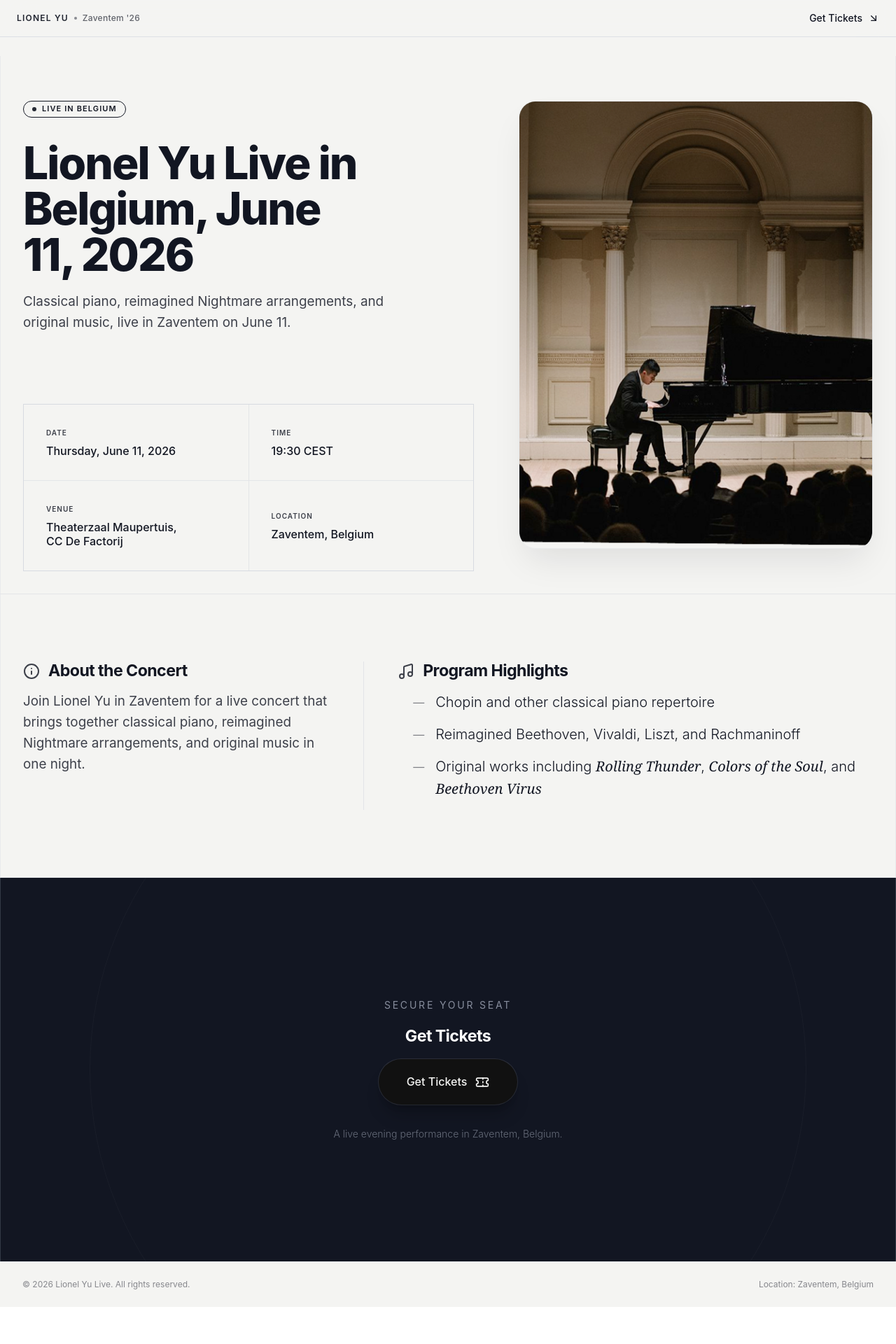
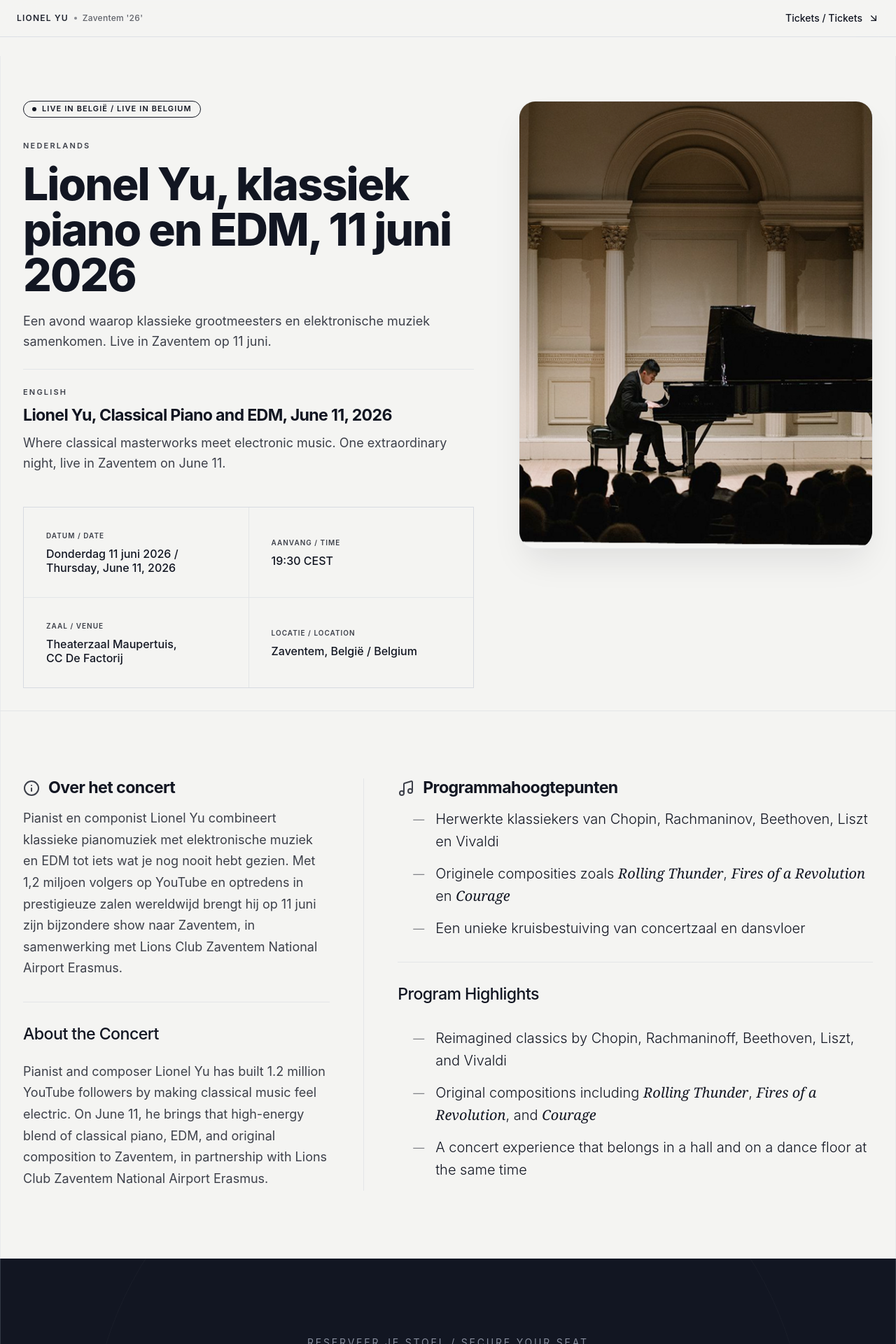
Before and after one commit to musical-basics/belgium-concert-landing-page, a Next.js app: page / in a window 1280 px wide. Shown: the top 1920 px of the page at 70% size. Before the commit the page ends 1867 px from the top, so only its background shows below. Built offline with nearby package versions, Linux system fonts and the light colour scheme.

Commit message:
Apply bilingual hybrid homepage copy

```diff
--- a/src/app/page.tsx
+++ b/src/app/page.tsx
@@ -8,10 +8,10 @@ export default function Home() {
         <div className="flex items-center gap-2">
           <span className="text-xs font-semibold tracking-widest uppercase text-[#20242F]">Lionel Yu</span>
           <span className="w-1 h-1 rounded-full bg-[#20242F]/50"></span>
-          <span className="text-xs font-medium tracking-wide text-[#20242F]/70">Zaventem '26</span>
+          <span className="text-xs font-medium tracking-wide text-[#20242F]/70">Zaventem '26'</span>
         </div>
         <a href="#tickets" className="group flex items-center gap-2 text-sm font-medium hover:text-[#20242F] transition-colors">
-          Get Tickets
+          Tickets / Tickets
           <ArrowDownRight className="w-4 h-4 transition-transform group-hover:translate-y-[2px] group-hover:translate-x-[2px]" />
         </a>
       </nav>
@@ -23,35 +23,48 @@ export default function Home() {
               <div className="inline-flex items-center gap-3 mb-8">
                 <div className="flex h-6 items-center rounded-full border border-[#121622] px-3 text-[11px] font-semibold uppercase tracking-widest text-[#121622]">
                   <span className="w-1.5 h-1.5 rounded-full bg-[#121622] mr-2 animate-pulse"></span>
-                  Live in Belgium
+                  Live in België / Live in Belgium
                 </div>
               </div>
 
-              <div className="mb-12">
-                <h1 className="text-[48px] md:text-[72px] font-medium leading-[0.95] tracking-[-0.03em] text-[#121622] mb-6">
-                  Lionel Yu Live in<br className="hidden md:block" />Belgium, June<br className="hidden md:block" />11, 2026
+              <div className="mb-12 space-y-6">
+                <div>
+                  <p className="text-[11px] font-semibold uppercase tracking-[0.2em] text-[#3D404A] mb-3">Nederlands</p>
+                  <h1 className="text-[40px] md:text-[64px] font-medium leading-[0.95] tracking-[-0.03em] text-[#121622] mb-4">
+                    Lionel Yu, klassiek piano en EDM, 11 juni 2026
                   </h1>
-                <p className="text-[18.88px] leading-[1.6] text-[#3D404A] max-w-xl pr-4">
-                  Classical piano, reimagined Nightmare arrangements, and original music, live in Zaventem on June 11.
+                  <p className="text-[18px] leading-[1.6] text-[#3D404A] max-w-2xl">
+                    Een avond waarop klassieke grootmeesters en elektronische muziek samenkomen. Live in Zaventem op 11 juni.
                   </p>
+                </div>
+
+                <div className="border-t border-[#B9C1D1]/30 pt-6">
+                  <p className="text-[11px] font-semibold uppercase tracking-[0.2em] text-[#3D404A] mb-3">English</p>
+                  <h2 className="text-[34px] md:text-[52px] font-medium leading-[1] tracking-[-0.03em] text-[#121622] mb-4">
+                    Lionel Yu, Classical Piano and EDM, June 11, 2026
+                  </h2>
+                  <p className="text-[18px] leading-[1.6] text-[#3D404A] max-w-2xl">
+                    Where classical masterworks meet electronic music. One extraordinary night, live in Zaventem on June 11.
+                  </p>
+                </div>
               </div>
 
               <div className="grid grid-cols-2 gap-px bg-[#B9C1D1]/30 border border-[#B9C1D1]/30 mt-auto">
                 <div className="bg-[#F4F4F2] p-6 sm:p-8 flex flex-col justify-center">
-                  <span className="text-[10px] font-semibold uppercase tracking-widest text-[#3D404A] mb-2">Date</span>
-                  <span className="text-[16px] font-medium text-[#121622] leading-tight">Thursday, June 11, 2026</span>
+                  <span className="text-[10px] font-semibold uppercase tracking-widest text-[#3D404A] mb-2">Datum / Date</span>
+                  <span className="text-[16px] font-medium text-[#121622] leading-tight">Donderdag 11 juni 2026 / Thursday, June 11, 2026</span>
                 </div>
                 <div className="bg-[#F4F4F2] p-6 sm:p-8 flex flex-col justify-center">
-                  <span className="text-[10px] font-semibold uppercase tracking-widest text-[#3D404A] mb-2">Time</span>
+                  <span className="text-[10px] font-semibold uppercase tracking-widest text-[#3D404A] mb-2">Aanvang / Time</span>
                   <span className="text-[16px] font-medium text-[#121622] leading-tight">19:30 CEST</span>
                 </div>
                 <div className="bg-[#F4F4F2] p-6 sm:p-8 flex flex-col justify-center">
-                  <span className="text-[10px] font-semibold uppercase tracking-widest text-[#3D404A] mb-2">Venue</span>
+                  <span className="text-[10px] font-semibold uppercase tracking-widest text-[#3D404A] mb-2">Zaal / Venue</span>
                   <span className="text-[16px] font-medium text-[#121622] leading-tight">Theaterzaal Maupertuis,<br />CC De Factorij</span>
                 </div>
                 <div className="bg-[#F4F4F2] p-6 sm:p-8 flex flex-col justify-center">
-                  <span className="text-[10px] font-semibold uppercase tracking-widest text-[#3D404A] mb-2">Location</span>
-                  <span className="text-[16px] font-medium text-[#121622] leading-tight">Zaventem, Belgium</span>
+                  <span className="text-[10px] font-semibold uppercase tracking-widest text-[#3D404A] mb-2">Locatie / Location</span>
+                  <span className="text-[16px] font-medium text-[#121622] leading-tight">Zaventem, België / Belgium</span>
                 </div>
               </div>
             </div>
@@ -73,35 +86,64 @@ export default function Home() {
 
         <section className="max-w-[1800px] mx-auto px-4 sm:px-8 border-x border-[#B9C1D1]/20 py-24">
           <div className="grid grid-cols-1 lg:grid-cols-12 gap-12 lg:gap-8">
-            <div className="lg:col-span-5 lg:pr-12 lg:border-r lg:border-[#B9C1D1]/30">
+            <div className="lg:col-span-5 lg:pr-12 lg:border-r lg:border-[#B9C1D1]/30 space-y-8">
+              <div>
                 <h2 className="text-[23.2px] leading-[1.2] font-medium tracking-tight text-[#121622] mb-6 flex items-center gap-3">
                   <Info className="w-6 h-6 text-[#3D404A]" />
-                About the Concert
+                  Over het concert
                 </h2>
-              <p className="text-[18.88px] leading-[1.6] text-[#3D404A]">
-                Join Lionel Yu in Zaventem for a live concert that brings together classical piano, reimagined Nightmare arrangements, and original music in one night.
+                <p className="text-[18px] leading-[1.7] text-[#3D404A]">
+                  Pianist en componist Lionel Yu combineert klassieke pianomuziek met elektronische muziek en EDM tot iets wat je nog nooit hebt gezien. Met 1,2 miljoen volgers op YouTube en optredens in prestigieuze zalen wereldwijd brengt hij op 11 juni zijn bijzondere show naar Zaventem, in samenwerking met Lions Club Zaventem National Airport Erasmus.
                 </p>
               </div>
 
-            <div className="lg:col-span-7 lg:pl-4">
+              <div className="border-t border-[#B9C1D1]/30 pt-8">
+                <h3 className="text-[23.2px] leading-[1.2] font-medium tracking-tight text-[#121622] mb-6">About the Concert</h3>
+                <p className="text-[18px] leading-[1.7] text-[#3D404A]">
+                  Pianist and composer Lionel Yu has built 1.2 million YouTube followers by making classical music feel electric. On June 11, he brings that high-energy blend of classical piano, EDM, and original composition to Zaventem, in partnership with Lions Club Zaventem National Airport Erasmus.
+                </p>
+              </div>
+            </div>
+
+            <div className="lg:col-span-7 lg:pl-4 space-y-8">
+              <div>
                 <h2 className="text-[23.2px] leading-[1.2] font-medium tracking-tight text-[#121622] mb-8 flex items-center gap-3">
                   <Music className="w-6 h-6 text-[#3D404A]" />
-                Program Highlights
+                  Programmahoogtepunten
                 </h2>
                 <ul className="space-y-6">
                   <li className="flex items-start group">
                     <span className="text-[#121622] mr-4 mt-1 opacity-50 group-hover:opacity-100 transition-opacity">—</span>
-                  <span className="text-[20px] text-[#121622] font-light">Chopin and other classical piano repertoire</span>
+                    <span className="text-[20px] text-[#121622] font-light">Herwerkte klassiekers van Chopin, Rachmaninov, Beethoven, Liszt en Vivaldi</span>
                   </li>
                   <li className="flex items-start group">
                     <span className="text-[#121622] mr-4 mt-1 opacity-50 group-hover:opacity-100 transition-opacity">—</span>
-                  <span className="text-[20px] text-[#121622] font-light">Reimagined Beethoven, Vivaldi, Liszt, and Rachmaninoff</span>
+                    <span className="text-[20px] text-[#121622] font-light">Originele composities zoals <em className="font-serif italic font-medium">Rolling Thunder</em>, <em className="font-serif italic font-medium">Fires of a Revolution</em> en <em className="font-serif italic font-medium">Courage</em></span>
                   </li>
                   <li className="flex items-start group">
                     <span className="text-[#121622] mr-4 mt-1 opacity-50 group-hover:opacity-100 transition-opacity">—</span>
-                  <span className="text-[20px] text-[#121622] font-light">Original works including <em className="font-serif italic font-medium">Rolling Thunder</em>, <em className="font-serif italic font-medium">Colors of the Soul</em>, and <em className="font-serif italic font-medium">Beethoven Virus</em></span>
+                    <span className="text-[20px] text-[#121622] font-light">Een unieke kruisbestuiving van concertzaal en dansvloer</span>
                   </li>
                 </ul>
+              </div>
+
+              <div className="border-t border-[#B9C1D1]/30 pt-8">
+                <h3 className="text-[23.2px] leading-[1.2] font-medium tracking-tight text-[#121622] mb-8">Program Highlights</h3>
+                <ul className="space-y-6">
+                  <li className="flex items-start group">
+                    <span className="text-[#121622] mr-4 mt-1 opacity-50 group-hover:opacity-100 transition-opacity">—</span>
+                    <span className="text-[20px] text-[#121622] font-light">Reimagined classics by Chopin, Rachmaninoff, Beethoven, Liszt, and Vivaldi</span>
+                  </li>
+                  <li className="flex items-start group">
+                    <span className="text-[#121622] mr-4 mt-1 opacity-50 group-hover:opacity-100 transition-opacity">—</span>
+                    <span className="text-[20px] text-[#121622] font-light">Original compositions including <em className="font-serif italic font-medium">Rolling Thunder</em>, <em className="font-serif italic font-medium">Fires of a Revolution</em>, and <em className="font-serif italic font-medium">Courage</em></span>
+                  </li>
+                  <li className="flex items-start group">
+                    <span className="text-[#121622] mr-4 mt-1 opacity-50 group-hover:opacity-100 transition-opacity">—</span>
+                    <span className="text-[20px] text-[#121622] font-light">A concert experience that belongs in a hall and on a dance floor at the same time</span>
+                  </li>
+                </ul>
+              </div>
             </div>
           </div>
         </section>
@@ -113,28 +155,31 @@ export default function Home() {
             <div className="w-[80vw] h-[80vw] border-[1px] border-white rounded-full group-hover:scale-110 transition-transform duration-1000 ease-in-out"></div>
           </div>
 
-          <div className="relative z-10 text-center flex flex-col items-center">
-            <span className="text-[#B9C1D1]/70 uppercase tracking-[0.2em] text-sm mb-4 block">Secure your seat</span>
-            <h2 className="text-[48px] sm:text-[64px] font-medium tracking-tight text-white mb-8">
-              Get Tickets
+          <div className="relative z-10 text-center flex flex-col items-center max-w-3xl px-4">
+            <span className="text-[#B9C1D1]/70 uppercase tracking-[0.2em] text-sm mb-4 block">Reserveer je stoel / Secure your seat</span>
+            <h2 className="text-[42px] sm:text-[58px] font-medium tracking-tight text-white mb-6">
+              Tickets kopen / Get Tickets
             </h2>
+            <p className="text-[#B9C1D1] text-base sm:text-lg leading-[1.7] mb-8">
+              Vanaf €15. Standaardtickets €29. VIP-tickets €59 met drankje na afloop en ontmoeting met de artiest. From €15. Standard tickets €29. VIP tickets €59 include post-concert refreshments and an artist meet-and-greet.
+            </p>
             <div className="flex flex-col items-center gap-4">
               <a
                 href="https://musicalbasics.com/cart/43946996957227:1"
                 className="bg-[#111111] text-[#F4F4F2] font-medium text-[16px] px-10 py-5 rounded-[999px] flex items-center gap-3 transition-transform hover:-translate-y-1 ring-1 ring-white/10 hover:ring-white/30 shadow-xl shadow-black/20"
               >
-                Get Tickets
+                Tickets kopen / Get Tickets
                 <Ticket className="w-5 h-5" />
               </a>
-              <p className="text-[#B9C1D1]/50 text-sm mt-4 font-light">A live evening performance in Zaventem, Belgium.</p>
+              <p className="text-[#B9C1D1]/50 text-sm mt-4 font-light">Zaventem, België / Belgium</p>
             </div>
           </div>
         </section>
       </main>
 
       <footer className="w-full border-t border-[#B9C1D1]/20 bg-[#F4F4F2] py-6 px-8 flex justify-between items-center text-xs text-[#3D404A]/60">
-        <p>&copy; 2026 Lionel Yu Live. All rights reserved.</p>
-        <p>Location: Zaventem, Belgium</p>
+        <p>© 2026 Lionel Yu Live. Alle rechten voorbehouden. / All rights reserved.</p>
+        <p>Locatie / Location: Zaventem, België / Belgium</p>
       </footer>
     </div>
   );
```
Lines whose indentation alone changed are shown as unchanged.
